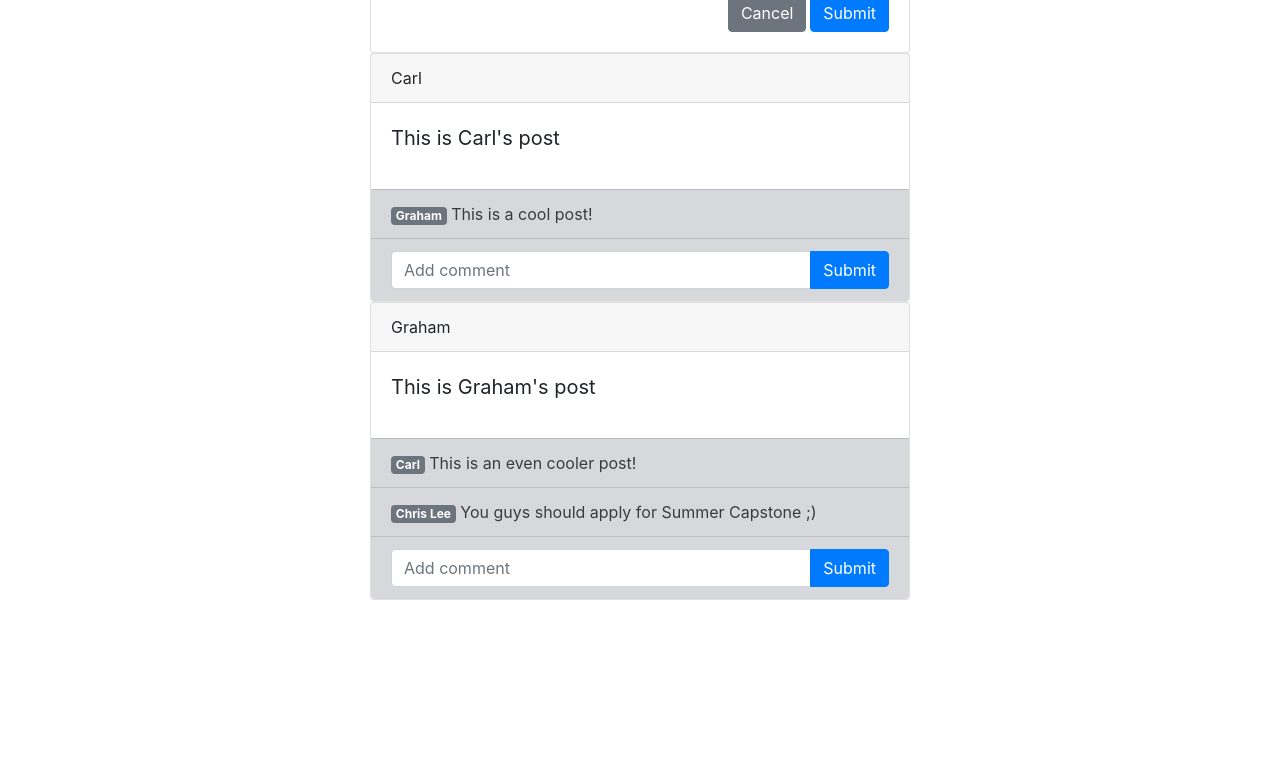
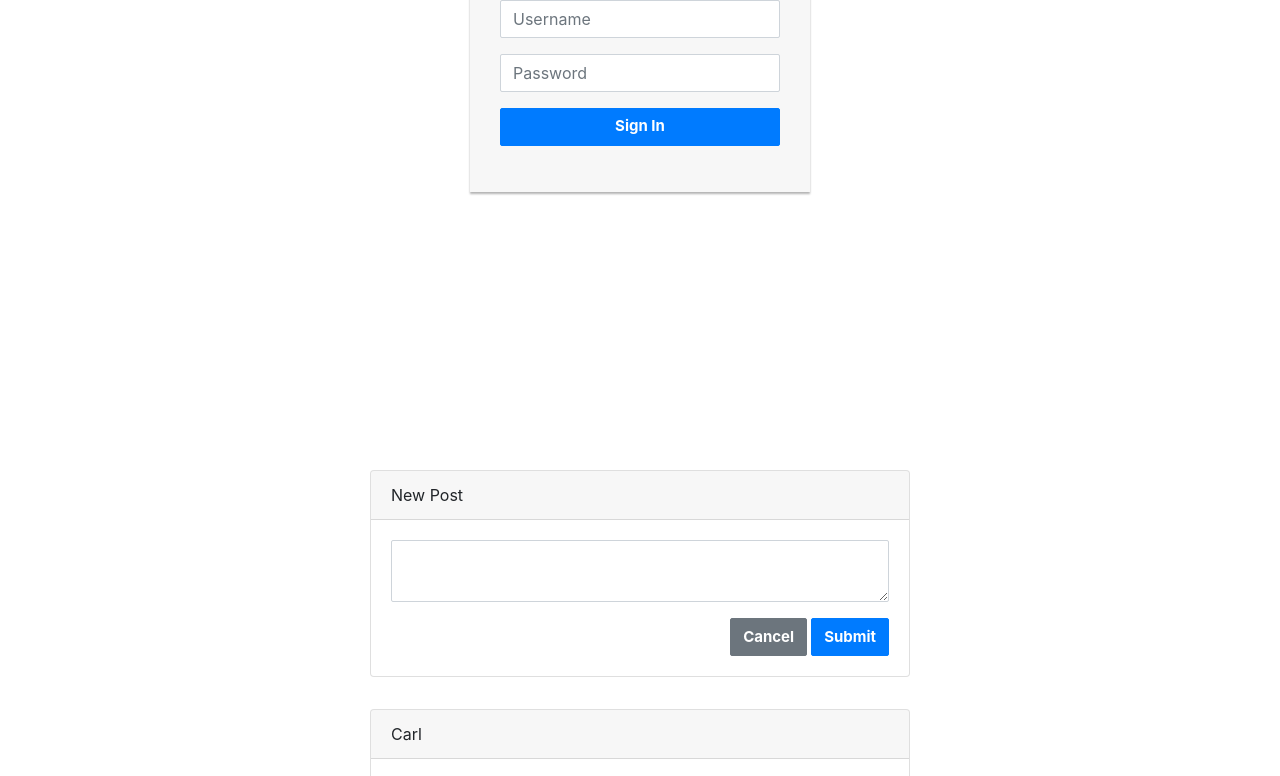
Before and after one commit to grahamhub/239_project, a plain HTML site: page frontend/index.html in a window 1280 px wide. Shown: the part 346-1122 px from the top of the page. Before the commit the page ends 946 px from the top, so only its background shows below. Drawn offline with nearby package versions, Linux system fonts and the light colour scheme.

Commit message:
fix stylesheet

```diff
--- a/frontend/index.html
+++ b/frontend/index.html
@@ -6,7 +6,7 @@
   <meta name="viewport" content="width=device-width, initial-scale=1.0">
   <title>Blog</title>
   <link rel="stylesheet" href="https://maxcdn.bootstrapcdn.com/bootstrap/4.0.0/css/bootstrap.min.css" integrity="sha384-Gn5384xqQ1aoWXA+058RXPxPg6fy4IWvTNh0E263XmFcJlSAwiGgFAW/dAiS6JXm" crossorigin="anonymous">
-  <link rel="stylesheet" href="./public/stylesheets/main.css">
+  <link rel="stylesheet" href="./public/stylesheets/style.css">
 </head>
 <body>
   <div class="container min-100">
@@ -16,10 +16,14 @@
           <form action="">
             <h2 class="text-center">Sign In</h2>
             <div class="form-group">
-              <input type="text" name="username" placeholder="Username" required>
+              <div class="input-group">
+                <input type="text" class="form-control" placeholder="Username" required>
+              </div>
             </div>
             <div class="form-group">
-              <input type="password" name="password" placeholder="Password" required>
+              <div class="input-group">
+                <input type="password" class="form-control" placeholder="Password" required>
+              </div>
             </div>
             <div class="form-group">
               <button class="btn btn-primary btn-block">Sign In</button>
--- a/frontend/public/stylesheets/style.css
+++ b/frontend/public/stylesheets/style.css
@@ -1,46 +1,35 @@
-body {
-  background-color: #333;
-  width: 50%;
-  margin: auto;
-  color: #DDD;
+html, body {
+  height: 100%;
 }
 
-nav form {
-  background-color: rgb(172, 81, 21);
-  display: flex;
-  flex-direction: row;
-  align-items: center;
-  justify-content:space-around;
-  padding: 1rem;
+.min-100 {
+  min-height: 100%;
+  height: 100%;
 }
 
-h1 {
-  color: #DDD;
+.login-form {
+  width: 340px;
+  margin: 50px auto;
+  font-size: 15px;
+}
+.login-form form {
+  margin-bottom: 15px;
+  background: #f7f7f7;
+  box-shadow: 0px 2px 2px rgba(0, 0, 0, 0.3);
+  padding: 30px;
+}
+.login-form h2 {
+  margin: 0 0 15px;
+}
+.form-control, .btn {
+  min-height: 38px;
+  border-radius: 2px;
+}
+.btn {
+  font-size: 15px;
+  font-weight: bold;
 }
 
-#post-form {
-  visibility: hidden;
+.post {
+  padding: 1em 0;
 }
-
-form {
-  display: flex;
-  flex-direction: column;
-}
-
-#content {
-  border: solid white;
-  width: 100%;
-}
-
-#content ul {
-  list-style: none;
-}
-
-#content li {
-  background-color: #DDD;
-  color: #222;
-}
-
-.content-user {
-  color: #666;
-}
```
